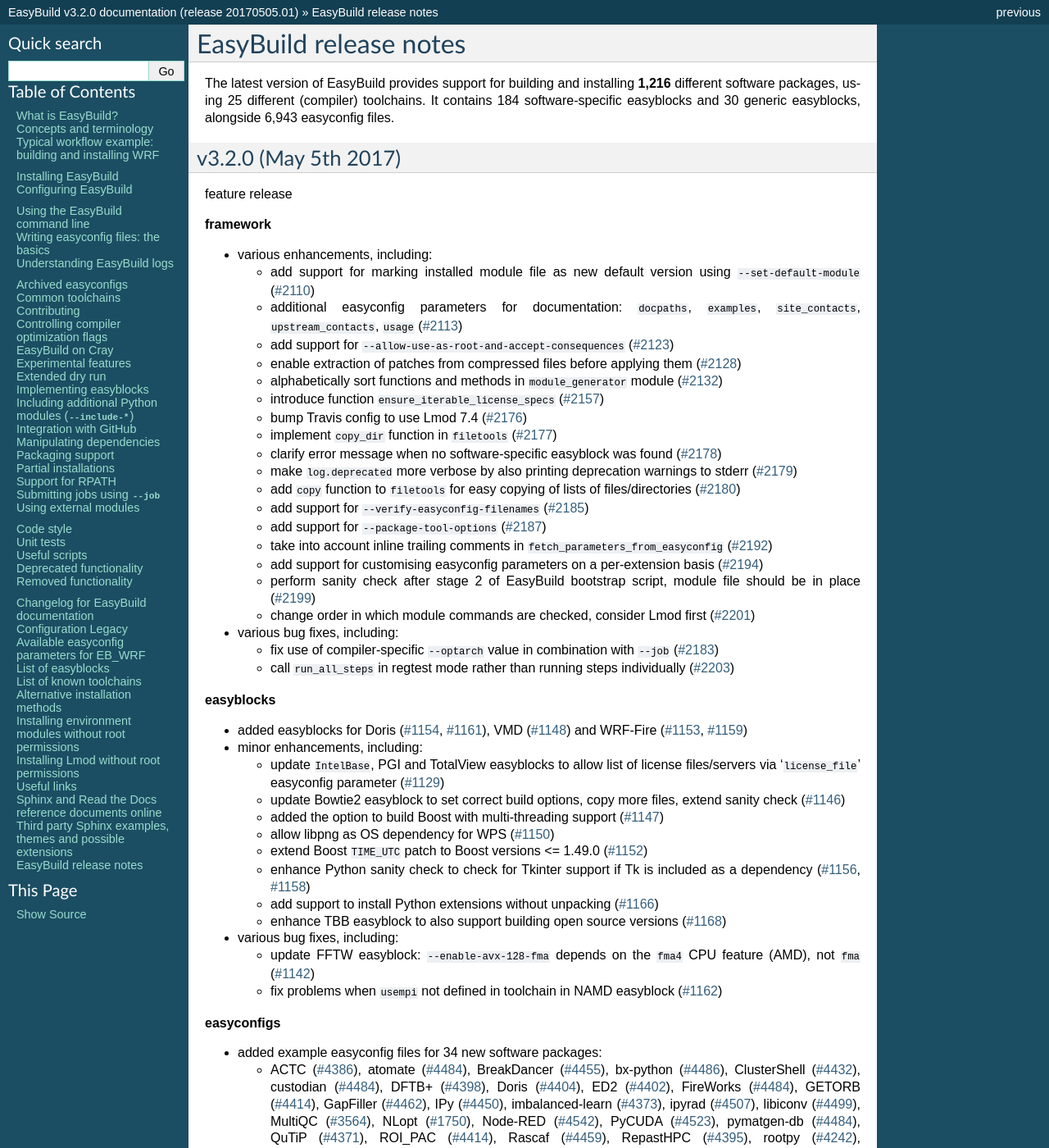
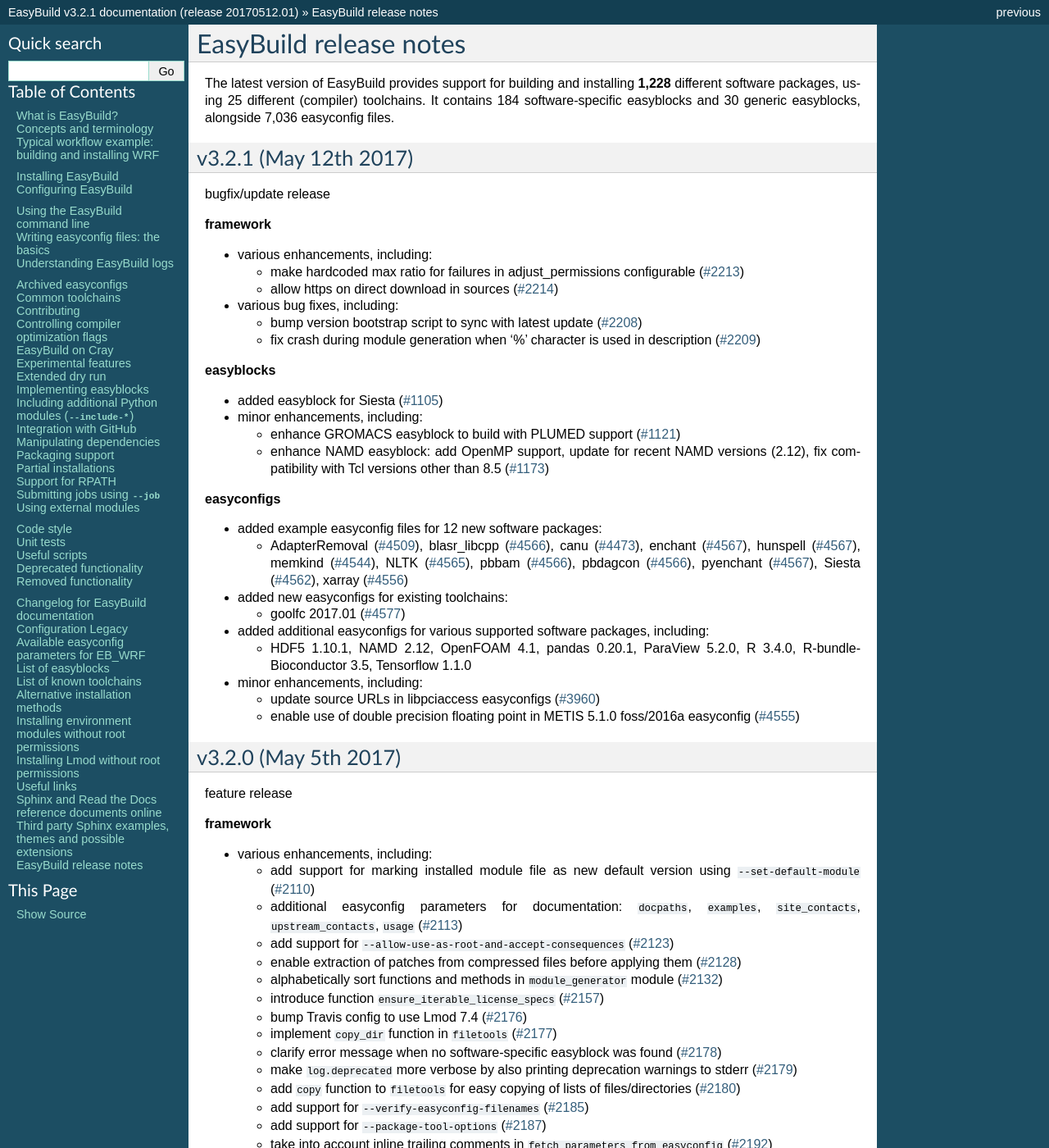
Before and after one commit to easybuilders/easybuild, a Sphinx documentation site: the page built from docs/Release_notes.rst, in a window 1280 px wide and 1400 px high. Shown: the whole window at 82% size. Built offline with Sphinx 7.4.7, drawn with Linux system fonts in a browser that asks for light colours; some of the changed text lies outside the part shown.

Commit message:
bump version to v3.2.1 and update release notes

```diff
--- a/docs/Changelog.rst
+++ b/docs/Changelog.rst
@@ -5,6 +5,7 @@
 
 (for EasyBuild release notes, see :ref:`release_notes`)
 
+* **release 20170512.01** (`May 12th 2017`): update release notes for EasyBuild v3.2.1 (see :ref:`release_notes_eb321`)
 * **release 20170505.01** (`May 5th 2017`): update release notes for EasyBuild v3.2.0 (see :ref:`release_notes_eb320`)
 * **release 20170320.01** (`Mar 20th 2017`): update release notes for EasyBuild v3.1.2 (see :ref:`release_notes_eb312`)
 * **release 20170307.01** (`Mar 7th 2017`): update release notes for EasyBuild v3.1.1 (see :ref:`release_notes_eb311`)
--- a/docs/Release_notes.rst
+++ b/docs/Release_notes.rst
@@ -3,9 +3,58 @@
 EasyBuild release notes
 =======================
 
-The latest version of EasyBuild provides support for building and installing **1,216** different software packages,
+The latest version of EasyBuild provides support for building and installing **1,228** different software packages,
 using 25 different (compiler) toolchains. It contains 184 software-specific easyblocks and 30 generic easyblocks,
-alongside 6,943 easyconfig files.
+alongside 7,036 easyconfig files.
+
+.. _release_notes_eb321:
+
+v3.2.1 (May 12th 2017)
+----------------------
+
+bugfix/update release
+
+**framework**
+
+* various enhancements, including:
+
+  * make hardcoded max ratio for failures in adjust_permissions configurable (`#2213 <https://github.com/hpcugent/easybuild-framework/pull/2213>`_)
+  * allow https on direct download in sources (`#2214 <https://github.com/hpcugent/easybuild-framework/pull/2214>`_)
+
+* various bug fixes, including:
+
+  * bump version bootstrap script to sync with latest update (`#2208 <https://github.com/hpcugent/easybuild-framework/pull/2208>`_)
+  * fix crash during module generation when '%' character is used in description (`#2209 <https://github.com/hpcugent/easybuild-framework/pull/2209>`_)
+
+**easyblocks**
+
+* added easyblock for Siesta (`#1105 <https://github.com/hpcugent/easybuild-easyblocks/pull/1105>`_)
+* minor enhancements, including:
+
+  * enhance GROMACS easyblock to build with PLUMED support (`#1121 <https://github.com/hpcugent/easybuild-easyblocks/pull/1121>`_)
+  * enhance NAMD easyblock: add OpenMP support, update for recent NAMD versions (2.12), fix compatibility with Tcl versions other than 8.5 (`#1173 <https://github.com/hpcugent/easybuild-easyblocks/pull/1173>`_)
+
+**easyconfigs**
+
+* added example easyconfig files for 12 new software packages:
+
+  * AdapterRemoval (`#4509 <https://github.com/hpcugent/easybuild-easyconfigs/pull/4509>`_), blasr_libcpp (`#4566 <https://github.com/hpcugent/easybuild-easyconfigs/pull/4566>`_), canu (`#4473 <https://github.com/hpcugent/easybuild-easyconfigs/pull/4473>`_), enchant (`#4567 <https://github.com/hpcugent/easybuild-easyconfigs/pull/4567>`_), hunspell (`#4567 <https://github.com/hpcugent/easybuild-easyconfigs/pull/4567>`_), memkind (`#4544 <https://github.com/hpcugent/easybuild-easyconfigs/pull/4544>`_),
+    NLTK (`#4565 <https://github.com/hpcugent/easybuild-easyconfigs/pull/4565>`_), pbbam (`#4566 <https://github.com/hpcugent/easybuild-easyconfigs/pull/4566>`_), pbdagcon (`#4566 <https://github.com/hpcugent/easybuild-easyconfigs/pull/4566>`_), pyenchant (`#4567 <https://github.com/hpcugent/easybuild-easyconfigs/pull/4567>`_), Siesta (`#4562 <https://github.com/hpcugent/easybuild-easyconfigs/pull/4562>`_), xarray (`#4556 <https://github.com/hpcugent/easybuild-easyconfigs/pull/4556>`_)
+
+* added new easyconfigs for existing toolchains:
+
+  * goolfc 2017.01 (`#4577 <https://github.com/hpcugent/easybuild-easyconfigs/pull/4577>`_)
+
+* added additional easyconfigs for various supported software packages, including:
+
+  * HDF5 1.10.1, NAMD 2.12, OpenFOAM 4.1, pandas 0.20.1, ParaView 5.2.0, R 3.4.0, R-bundle-Bioconductor 3.5, Tensorflow 1.1.0
+
+* minor enhancements, including:
+
+  * update source URLs in libpciaccess easyconfigs (`#3960 <https://github.com/hpcugent/easybuild-easyconfigs/pull/3960>`_)
+  * enable use of double precision floating point in METIS 5.1.0 foss/2016a easyconfig (`#4555 <https://github.com/hpcugent/easybuild-easyconfigs/pull/4555>`_)
+
+
 
 .. _release_notes_eb320:
 
--- a/docs/conf.py
+++ b/docs/conf.py
@@ -41,9 +41,9 @@
 # other places throughout the built documents.
 #
 # The short X.Y version.
-version = '3.2.0'  # this is meant to reference the version of EasyBuild
+version = '3.2.1'  # this is meant to reference the version of EasyBuild
 # The full version, including alpha/beta/rc tags.
-release = '20170505.01'  # this is meant to reference the version of the documentation itself
+release = '20170512.01'  # this is meant to reference the version of the documentation itself
 
 # There are two options for replacing |today|: either, you set today to some
 # non-false value, then it is used:
```
Also changed, not shown: setup.py (+4 -4 lines).
